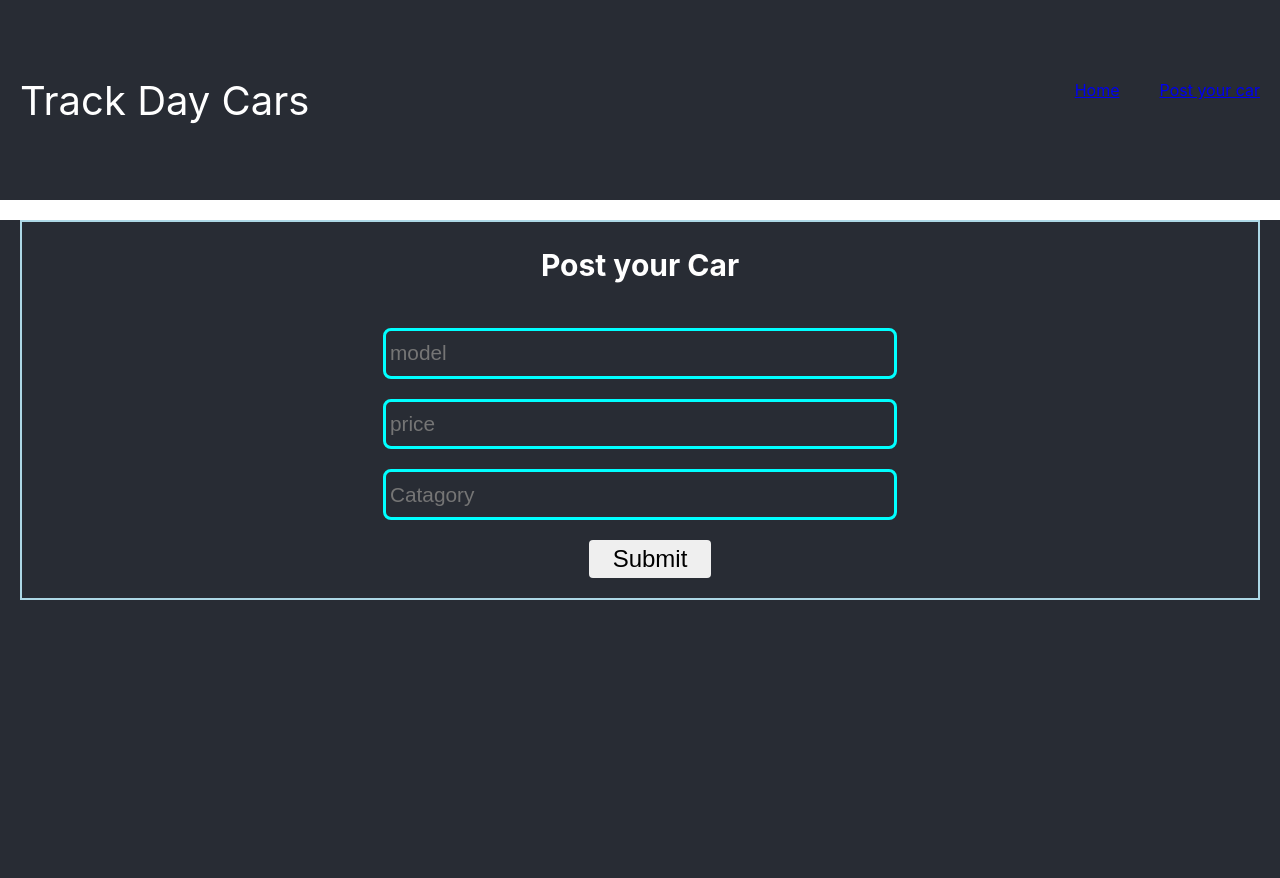
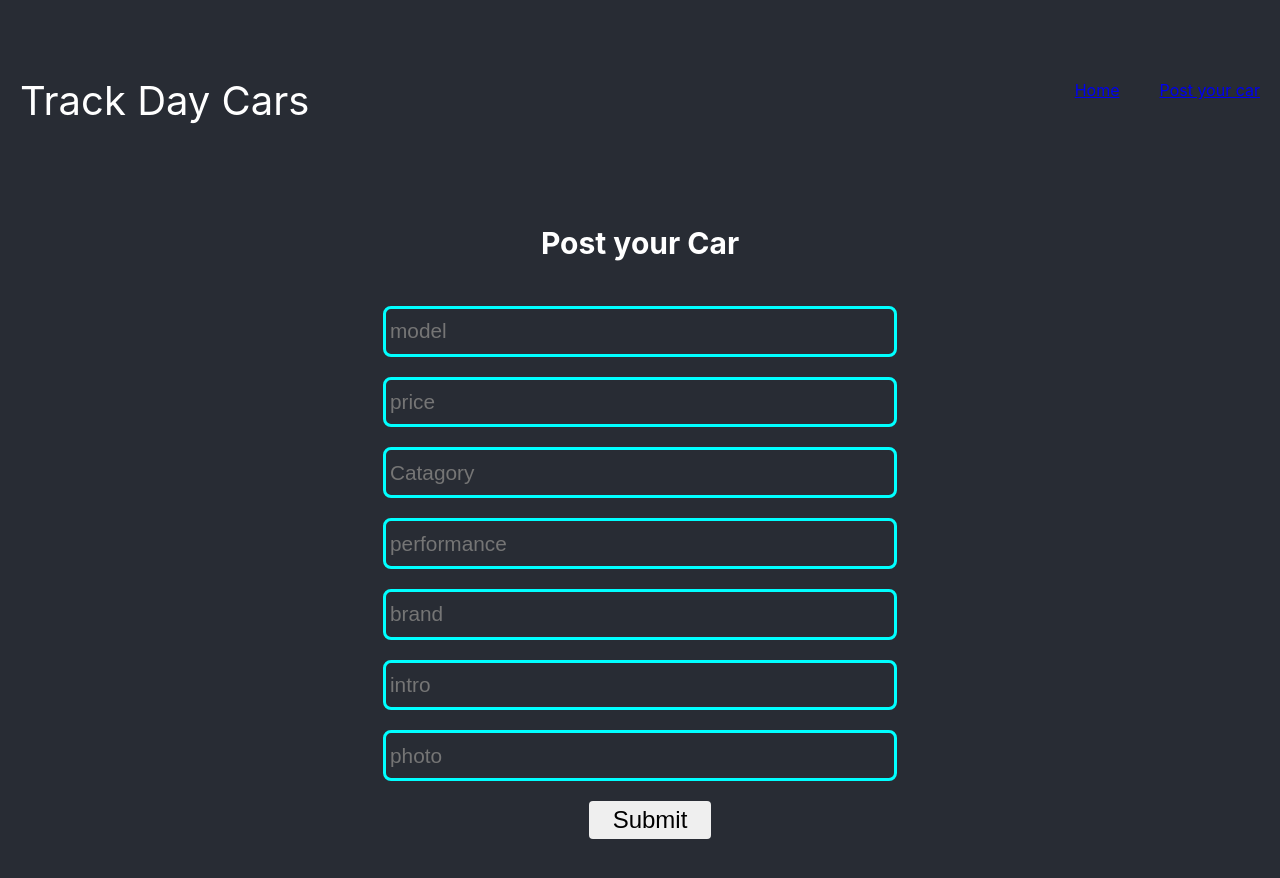
Before and after one commit to Zitai01/TrackdayCar, a React (Create React App) app in the folder client/: page /postcar in a window 1280 px wide. Shown: the top 878 px of the page. Built offline with nearby package versions, Linux system fonts and the light colour scheme; no server answers.

Commit message:
postcarformpage

```diff
--- a/client/src/App.css
+++ b/client/src/App.css
@@ -116,7 +116,7 @@ button {
 }
 .commentform{
   margin: 20px;
-  border:2px solid lightblue
+  border:1px solid lightblue
 }
 
 .form{
--- a/client/src/pages/postcar.jsx
+++ b/client/src/pages/postcar.jsx
@@ -41,27 +41,51 @@ const handlepriceChange = (e)=>{
 }
 const handleCatagoryChange = (e)=>{
     let tempbody=PostCarbody
-    tempbody.price=Number.parseInt(e.target.value)
+    tempbody.Catagory=e.target.value
     SetPostCarbody(tempbody)
 
 }
+const handlePerformanceChange = (e)=>{
+    let tempbody=PostCarbody
+    tempbody.Performance=e.target.value
+    SetPostCarbody(tempbody)
 
+}
+const handlebrandChange = (e)=>{
+    let tempbody=PostCarbody
+    tempbody.brand=e.target.value
+    SetPostCarbody(tempbody)
 
+}
+const handleintroChange = (e)=>{
+    let tempbody=PostCarbody
+    tempbody.intro=e.target.value
+    SetPostCarbody(tempbody)
 
+}
+const handlephotoChange = (e)=>{
+    let tempbody=PostCarbody
+    tempbody.photo=e.target.value
+    SetPostCarbody(tempbody)
 
+}
 return <div>
-    <div className="commentform">
+
 
 <form onSubmit={postcar} className="form">
 <h2>Post your Car</h2>
 <input  type="text" onChange={handlemodelChange} placeholder="model" />
 <input  type="text" onChange={handlepriceChange} placeholder="price" />
 <input  type="text" onChange={handleCatagoryChange} placeholder="Catagory" />
+<input  type="text" onChange={handlePerformanceChange} placeholder="performance" />
+<input  type="text" onChange={handlebrandChange} placeholder="brand" />
+<input  type="text" onChange={handleintroChange} placeholder="intro" />
+<input  type="text" onChange={handlephotoChange} placeholder="photo" />
     <button>Submit</button>
 </form>
 
 
-</div>
+
 </div>
 }
 export default PostCar
```
